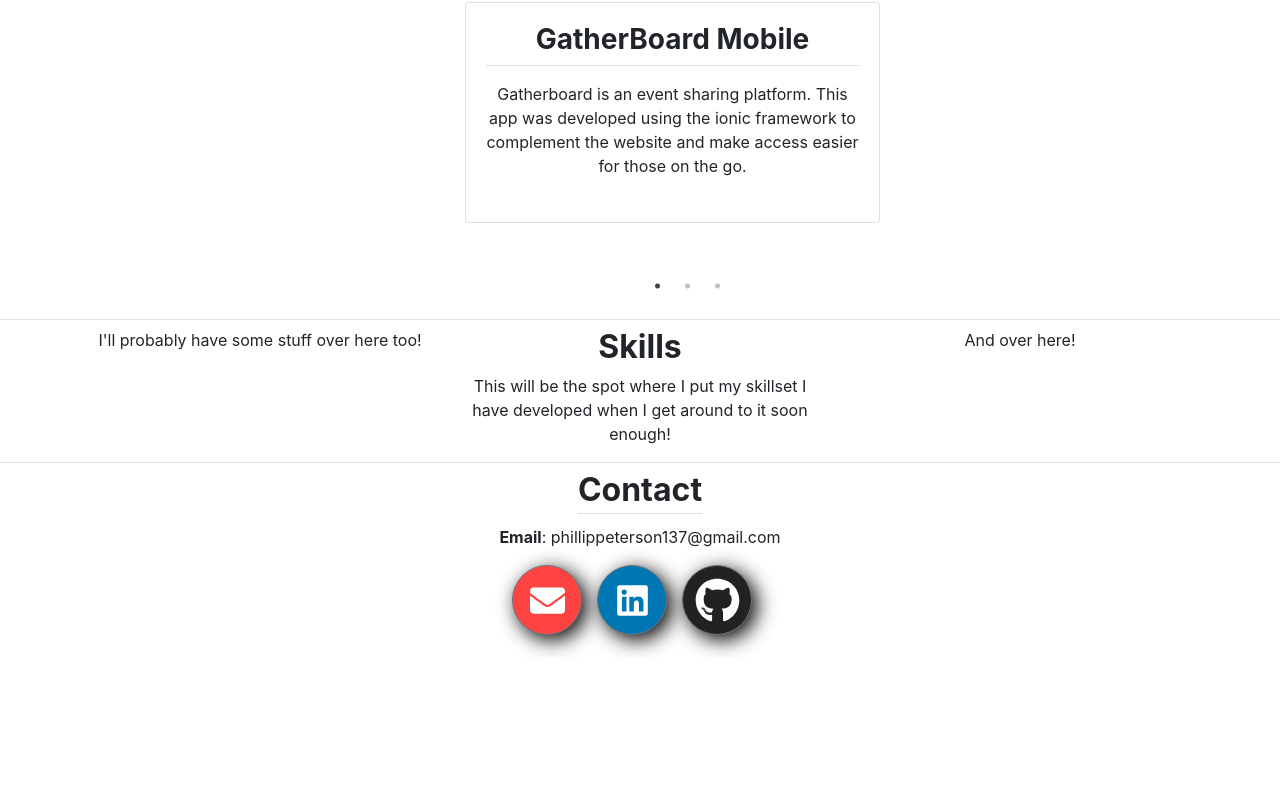
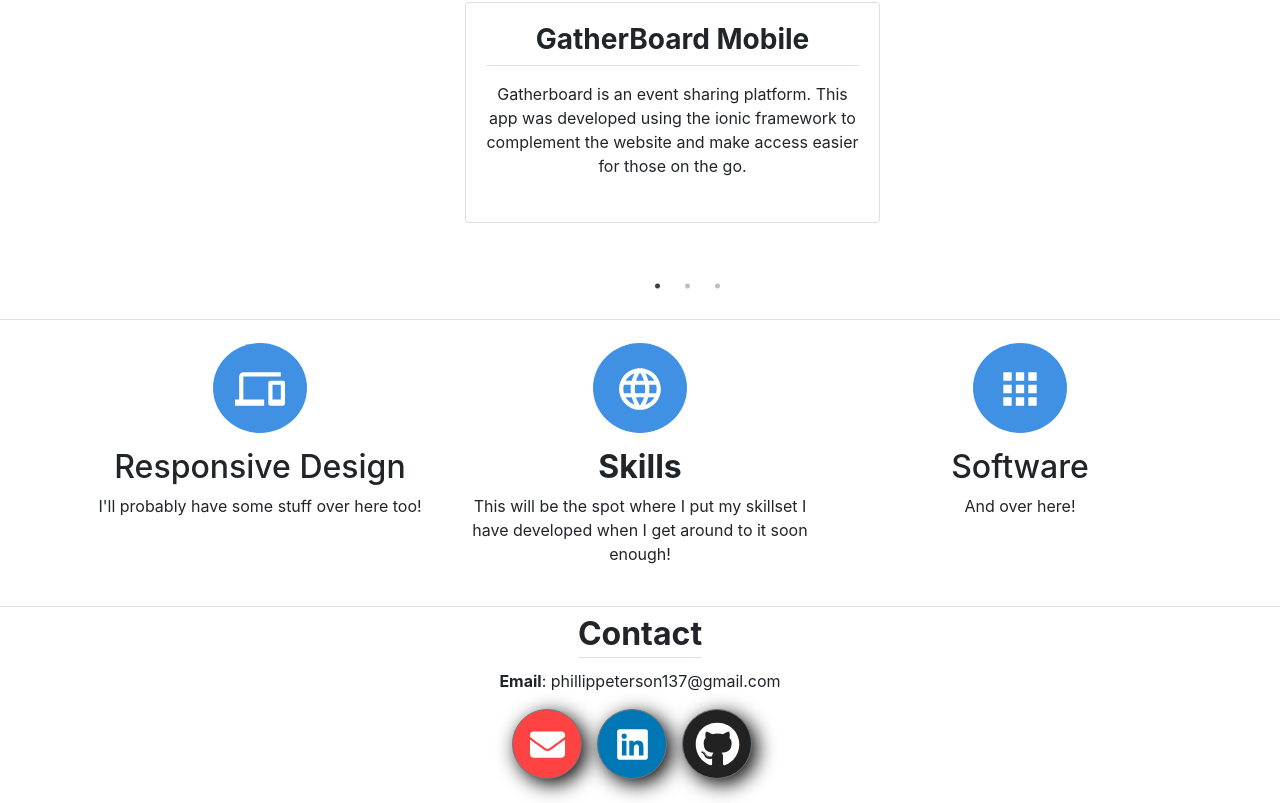
Before and after one commit to PhillipPeterson/phillpeterson.com, a React (Create React App) app: page / in a window 1280 px wide. Shown: the part 546-1349 px from the top of the page. Before the commit the page ends 1205 px from the top, so only its background shows below. Built offline with nearby package versions, Linux system fonts and the light colour scheme.

Commit message:
Added Icons for Skills, switch background url to local icon

```diff
--- a/src/components/Card.js
+++ b/src/components/Card.js
@@ -11,7 +11,7 @@ class PortfolioCard extends React.Component {
 		return (
 			<Fragment>
 
-				<Card classname="card">
+				<Card className="card">
 					<CardBody>
 						<CardTitle className="h3 mb-3 pb-2 font-weight-bold border-bottom">{title}</CardTitle>
 						<CardText className=" mb-4" style={{ }}>
--- a/src/components/Skills.js
+++ b/src/components/Skills.js
@@ -1,27 +1,55 @@
-import React, { Fragment } from 'react';
+import React from 'react';
 
 import { Row, Col, Container } from 'reactstrap';
 
+import AppsOutlined from '@material-ui/icons/AppsOutlined';
+import LanguageIcon from '@material-ui/icons/Language';
+import DevicesIcon from '@material-ui/icons/Devices';
+
+
+const styles = {
+
+    icon: {
+        color: 'white',
+        width: 50,
+        height: 50
+    }
+
+}
+
 class Skills extends React.Component {
+
+
 
 	render() {
 
         return (
 
-            <div className="pt-2 border-top">
+            <div className="pb-4 pt-2 border-top">
                 <Container>
-                    <Row className="center">
+                    <Row around="md">
 
-                        <Col xs={4} sm={4} md={4}>
+                        <Col className="center" md={4}>
+                            <span className="span-icon">
+                                <DevicesIcon style={styles.icon}/>
+                            </span>
+                            <h2>Responsive Design</h2>
                             <p>I'll probably have some stuff over here too!</p>
                         </Col>
 
-                        <Col md={4} >
+                        <Col className="center" md={4} >
+                            <span className="span-icon">
+                                <LanguageIcon style={styles.icon}/>
+                            </span>
                             <h2 className="font-weight-bold">Skills</h2>
                             <p>This will be the spot where I put my skillset I have developed when I get around to it soon enough!</p>
                         </Col>
 
-                        <Col xs={4} sm={4} md={4}>
+                        <Col className="center"md={4}>
+                            <span className="span-icon">
+                                <AppsOutlined style={styles.icon}/>
+                            </span>
+                            <h2>Software</h2>
                             <p>And over here!</p>
                         </Col>
 
--- a/src/index.css
+++ b/src/index.css
@@ -39,7 +39,7 @@ code {
 
 .parallax {
 
-  background-image: url("https://www.priha.co/wp-content/uploads/2017/02/portfolio-background.jpg");
+  background-image: url('./resources/portfolio-background.jpg');
 
   /* Set a specific height */
   height: 500px;
@@ -53,3 +53,25 @@ code {
 
 
 }
+
+.span-icon {
+
+	width: 50px;
+	height: 50px;
+	border-radius: 50%;
+	background-color: #4091e3;
+
+	line-height: 120px;
+	vertical-align: middle;
+	text-align: center;
+	padding: 35px 22px 35px 22px;
+
+}
+
+.icon {
+
+	color: white;
+	width: 80px;
+	height: 35px;
+
+}
```
Also changed, not shown: package.json (+8 -5 lines), src/resources/portfolio-background.jpg (added), 1 other file (tests, documents, lock files or other folders).
